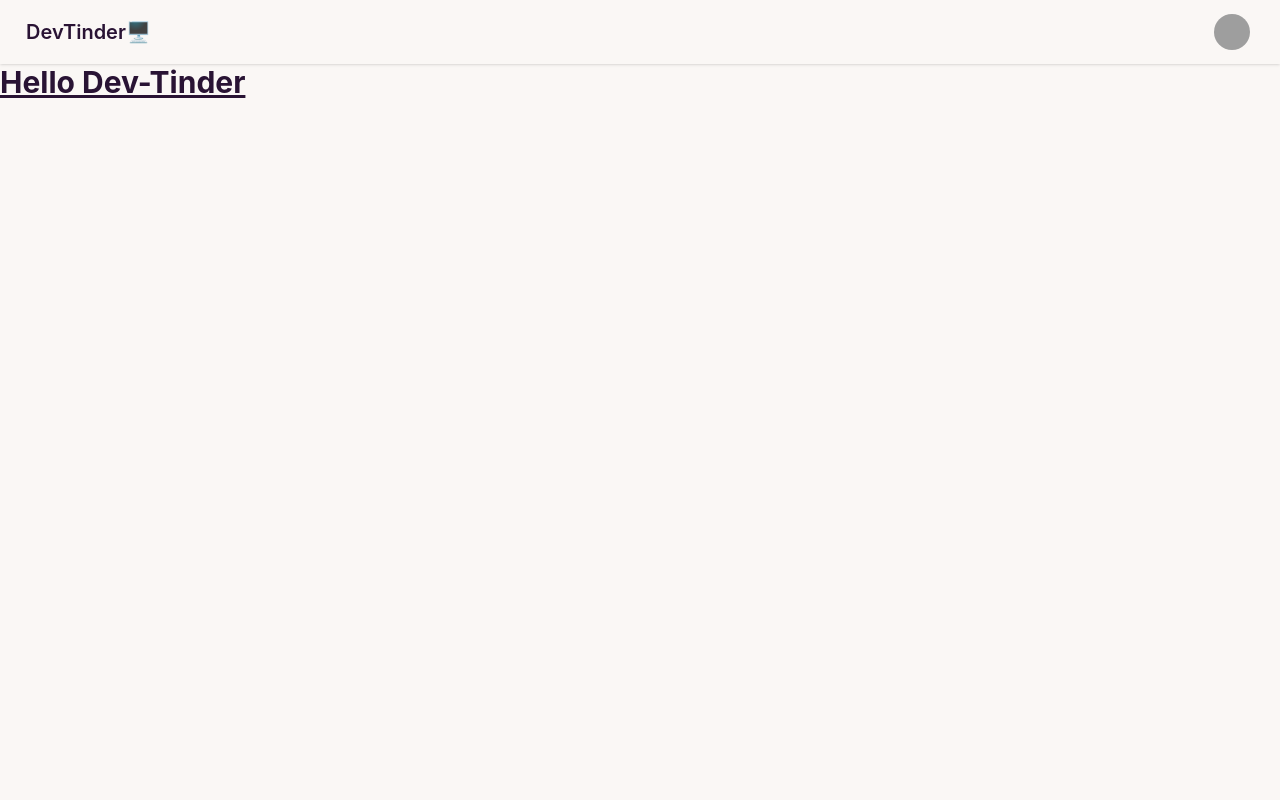
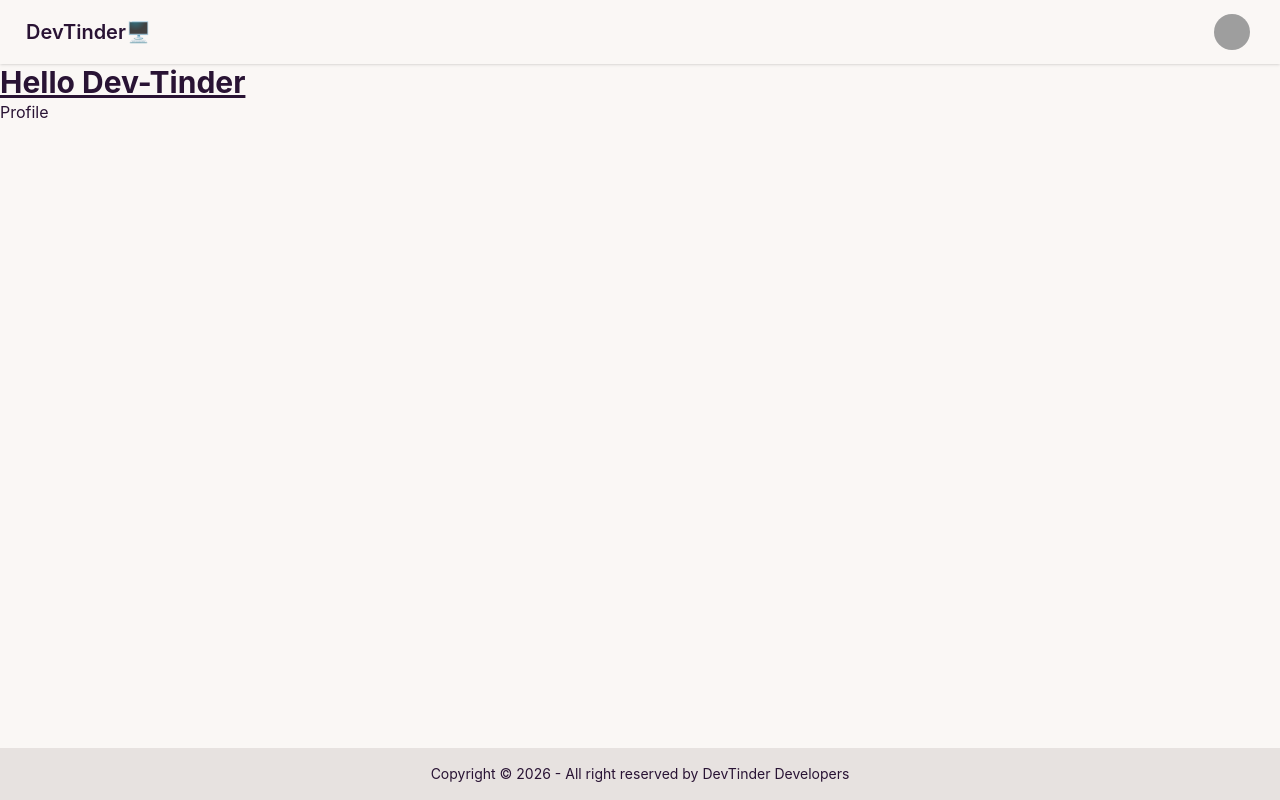
Before and after one commit to mpokala-dev/Dev-Tinder-UI, a React (Vite) app: page /profile in a window 1280 px wide. Built offline with nearby package versions, Linux system fonts and the light colour scheme; grey boxes are pictures that could not be loaded.

Commit message:
implement react-router-dom

```diff
--- a/package.json
+++ b/package.json
@@ -13,6 +13,7 @@
     "@tailwindcss/vite": "^4.3.3",
     "react": "^19.2.8",
     "react-dom": "^19.2.8",
+    "react-router-dom": "^7.18.2",
     "tailwindcss": "^4.3.3"
   },
   "devDependencies": {
--- a/src/App.jsx
+++ b/src/App.jsx
@@ -1,45 +1,21 @@
+import { BrowserRouter, Route, Routes } from "react-router-dom";
+import Body from "./Body";
+import Login from "./Login";
+import { Profile } from "./Profile";
+import Connections from "./Connections";
+
 function App() {
   return (
     <>
-      <div className="navbar bg-base-100 shadow-sm">
-        <div className="flex-1">
-          <a className="btn btn-ghost text-xl">DevTinder🖥️</a>
-        </div>
-        <div className="flex gap-2">
-          <div className="dropdown dropdown-end mx-5">
-            <div
-              tabIndex={0}
-              role="button"
-              className="btn btn-ghost btn-circle avatar"
-            >
-              <div className="w-10 rounded-full">
-                <img
-                  alt="Tailwind CSS Navbar component"
-                  src="https://img.daisyui.com/images/stock/photo-1534528741775-53994a69daeb.webp"
-                />
-              </div>
-            </div>
-            <ul
-              tabIndex="-1"
-              className="menu menu-sm dropdown-content bg-base-100 rounded-box z-1 mt-3 w-52 p-2 shadow"
-            >
-              <li>
-                <a className="justify-between">
-                  Profile
-                  <span className="badge">New</span>
-                </a>
-              </li>
-              <li>
-                <a>Settings</a>
-              </li>
-              <li>
-                <a>Logout</a>
-              </li>
-            </ul>
-          </div>
-        </div>
-      </div>
-      <h1 className="text-3xl font-bold underline">Hello Dev-Tinder</h1>
+      <BrowserRouter basename="/">
+        <Routes>
+          <Route path="/" element={<Body />}>
+            <Route path="/login" element={<Login />} />
+            <Route path="/profile" element={<Profile />} />
+            <Route path="/connections" element={<Connections />} />
+          </Route>
+        </Routes>
+      </BrowserRouter>
     </>
   );
 }
--- /dev/null
+++ b/src/Body.jsx
@@ -0,0 +1,18 @@
+import React from "react";
+import Navbar from "./Navbar";
+import { Outlet } from "react-router-dom";
+import Footer from "./Footer";
+
+const Body = () => {
+  return (
+    <div>
+      <Navbar />
+
+      <h1 className="text-3xl font-bold underline">Hello Dev-Tinder</h1>
+      <Outlet />
+      <Footer />
+    </div>
+  );
+};
+
+export default Body;
--- /dev/null
+++ b/src/Connections.jsx
@@ -0,0 +1,7 @@
+import React from "react";
+
+const Connections = () => {
+  return <div>Connections</div>;
+};
+
+export default Connections;
--- /dev/null
+++ b/src/Footer.jsx
@@ -0,0 +1,16 @@
+import React from "react";
+
+const Footer = () => {
+  return (
+    <footer className="footer sm:footer-horizontal footer-center bg-base-300 text-base-content p-4 fixed bottom-0">
+      <aside>
+        <p>
+          Copyright © {new Date().getFullYear()} - All right reserved by
+          DevTinder Developers
+        </p>
+      </aside>
+    </footer>
+  );
+};
+
+export default Footer;
--- /dev/null
+++ b/src/Login.jsx
@@ -0,0 +1,7 @@
+import React from "react";
+
+const Login = () => {
+  return <div>Login</div>;
+};
+
+export default Login;
--- /dev/null
+++ b/src/Navbar.jsx
@@ -0,0 +1,46 @@
+import React from "react";
+
+const Navbar = () => {
+  return (
+    <div className="navbar bg-base-100 shadow-sm">
+      <div className="flex-1">
+        <a className="btn btn-ghost text-xl">DevTinder🖥️</a>
+      </div>
+      <div className="flex gap-2">
+        <div className="dropdown dropdown-end mx-5">
+          <div
+            tabIndex={0}
+            role="button"
+            className="btn btn-ghost btn-circle avatar"
+          >
+            <div className="w-10 rounded-full">
+              <img
+                alt="Tailwind CSS Navbar component"
+                src="https://img.daisyui.com/images/stock/photo-1534528741775-53994a69daeb.webp"
+              />
+            </div>
+          </div>
+          <ul
+            tabIndex="-1"
+            className="menu menu-sm dropdown-content bg-base-100 rounded-box z-1 mt-3 w-52 p-2 shadow"
+          >
+            <li>
+              <a className="justify-between">
+                Profile
+                <span className="badge">New</span>
+              </a>
+            </li>
+            <li>
+              <a>Settings</a>
+            </li>
+            <li>
+              <a>Logout</a>
+            </li>
+          </ul>
+        </div>
+      </div>
+    </div>
+  );
+};
+
+export default Navbar;
--- /dev/null
+++ b/src/Profile.jsx
@@ -0,0 +1,5 @@
+import React from "react";
+
+export const Profile = () => {
+  return <div>Profile</div>;
+};
```
Also changed, not shown: 2 other files (tests, documents, lock files or other folders).
